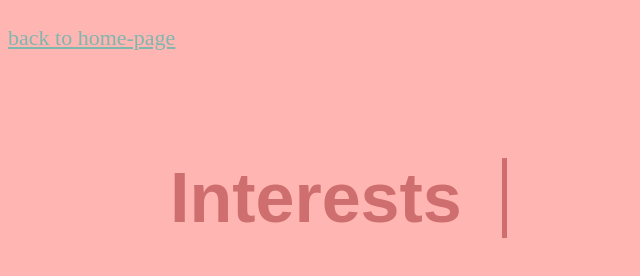
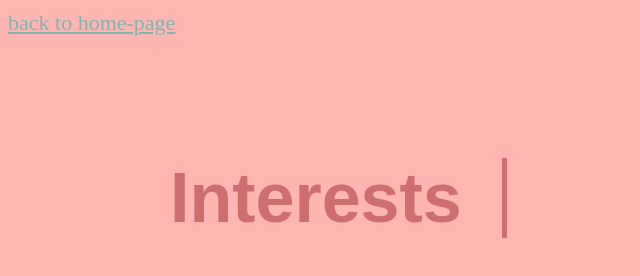
Before and after one commit to allAboutCookies/allAboutCookies.github.io, a plain HTML site: page Interests-page.html in a window 1280 px wide. Shown: the whole page, without its empty margins (0-640 px from the left). Drawn offline with Linux system fonts and the light colour scheme.

Commit message:
Update Interests-page.html

```diff
--- a/Interests-page.html
+++ b/Interests-page.html
@@ -26,7 +26,7 @@
         }
         #home-link {
             position: absolute;
-            top: 25px;
+            top: 10px;
             font-size: 22px;
             color: rgb(127, 182, 174);
             text-decoration: underline;
```
